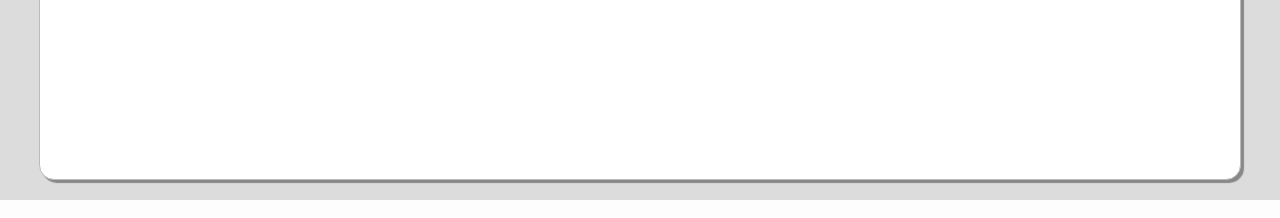
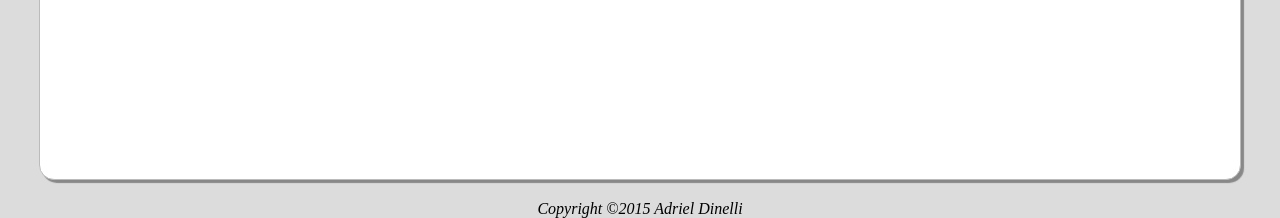
Before and after one commit to AdrielD/Codifier, a PHP site: page /codifier.html in a window 1280 px wide. Shown: the part 642-860 px from the top of the page. Run offline with PHP 8.4, Linux system fonts and the light colour scheme.

Commit message:
added copyright notice

```diff
--- a/codifier.css
+++ b/codifier.css
@@ -77,3 +77,9 @@
 	overflow: scroll;
 	padding: 0 25px;
 }
+
+#copyright_notice {
+	margin: 0 auto;
+	text-align: center;
+	font-style: italic;
+}
--- a/codifier.html
+++ b/codifier.html
@@ -18,5 +18,6 @@
 				<p id="output_code"></p>
 			</div>
 		</div>
+		<div id="copyright_notice"></div>
 	</body>
 </html>
--- a/codifier.js
+++ b/codifier.js
@@ -8,6 +8,9 @@
 	var mirror_option = document.getElementById("mirror");
 	var abc_option = document.getElementById("abc");
 	var gray_option = document.getElementById("gray");
+
+	var copyright_notice = document.getElementById("copyright_notice");
+	copyright_notice.innerHTML = "Copyright &copy;" + new Date().getFullYear() + " Adriel Dinelli";
 
 	var Codify = Mirror;
 
```
